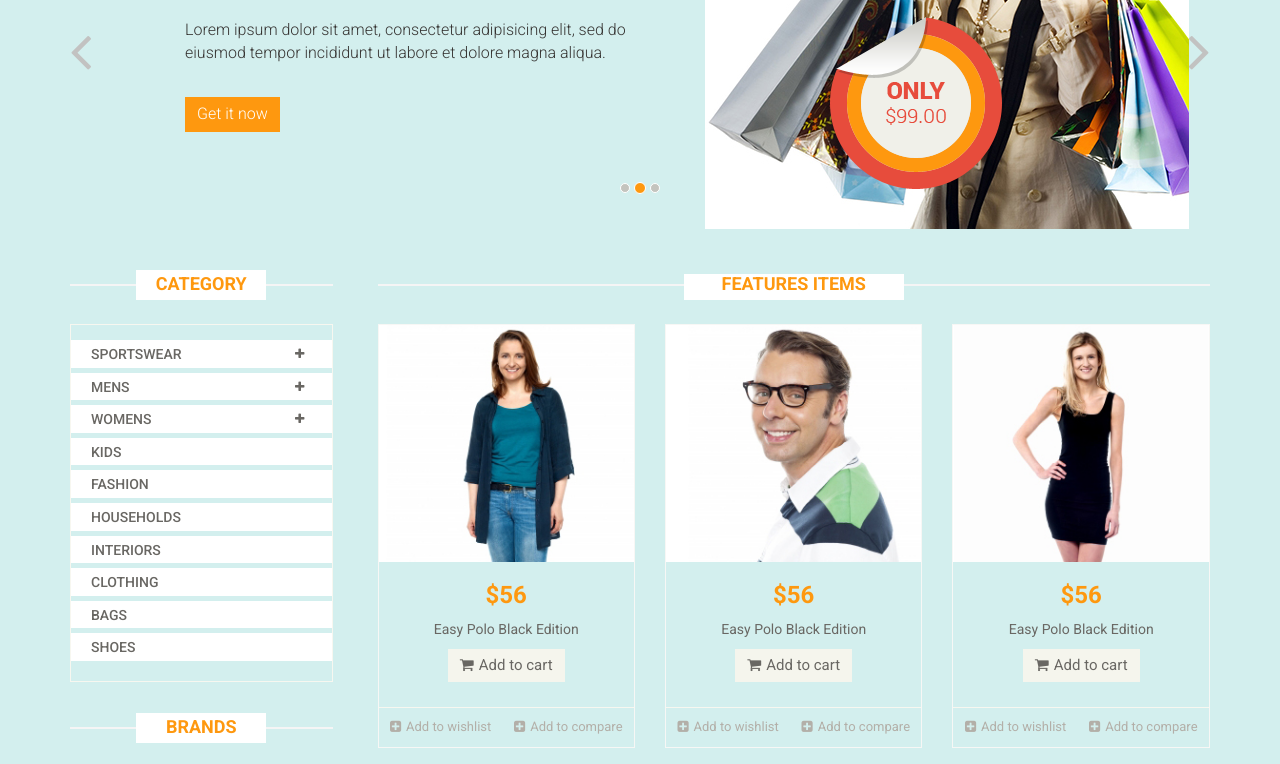
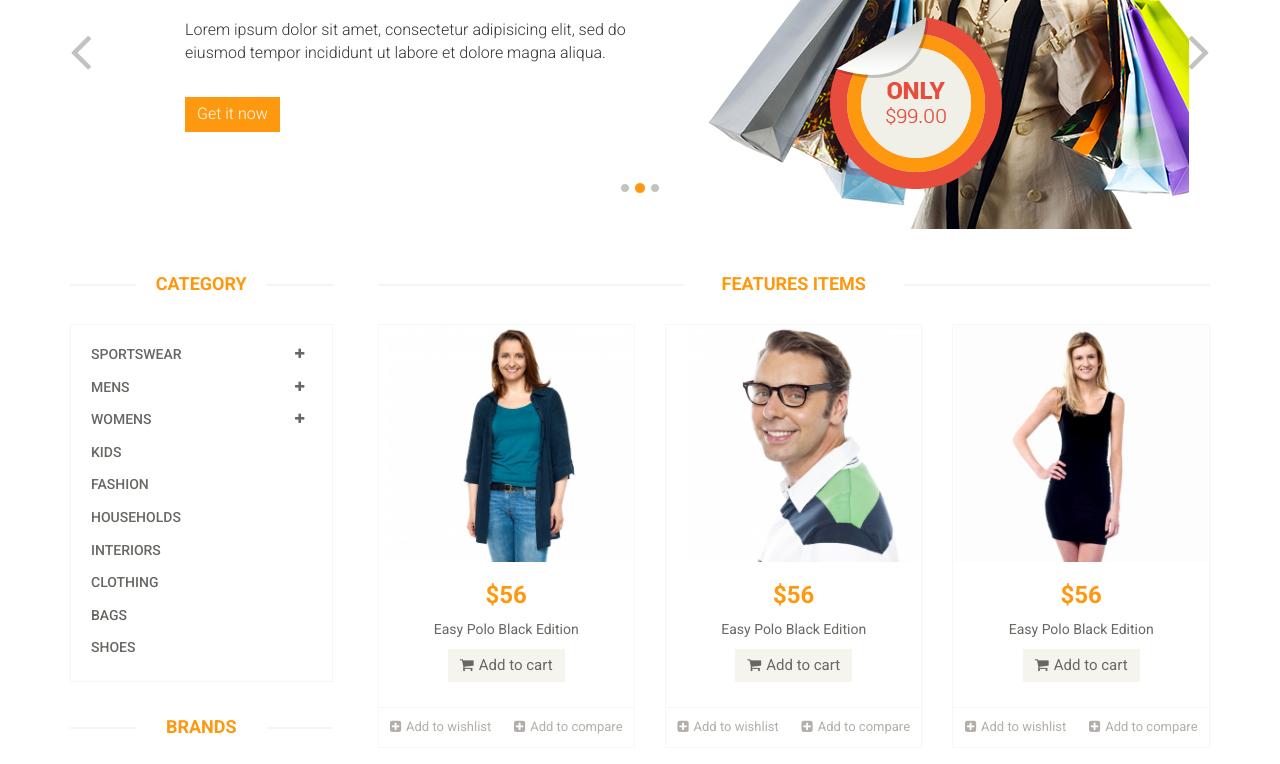
Before and after one commit to SPRAER/DeepLime.githeb.io, a plain HTML site: page Eshopper/index.html in a window 1280 px wide. Shown: the part 424-1188 px from the top of the page. Drawn offline with Linux system fonts and the light colour scheme.

Commit message:
21 commit

```diff
--- a/Eshopper/css/main.css
+++ b/Eshopper/css/main.css
@@ -11,7 +11,7 @@ body {
   background:;
   position: relative;
   font-weight:400px;
-  background: #D3EFEE;
+  background: #FFFFFF;
 }
 
 ul li {
```
